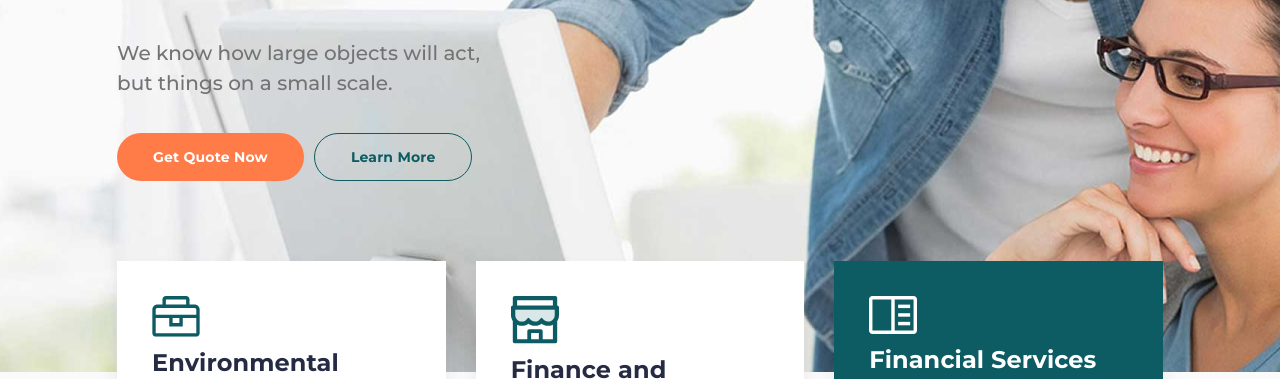
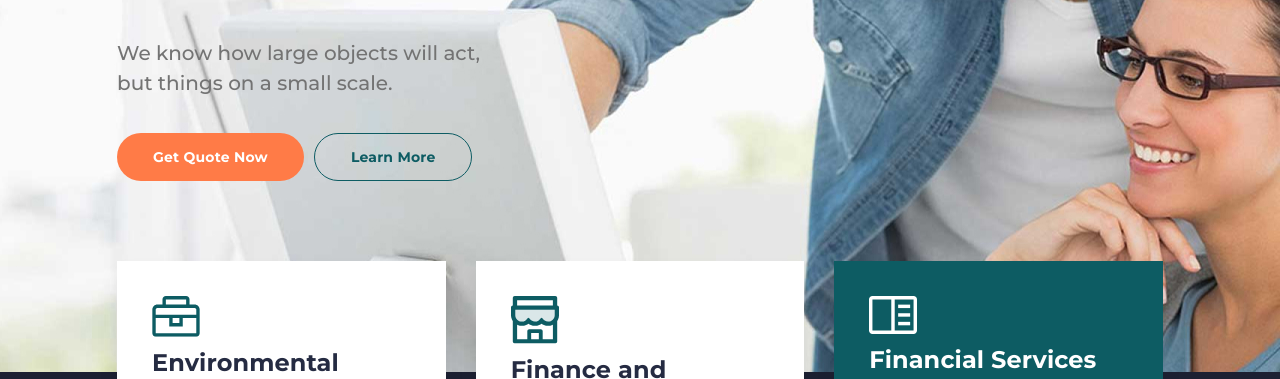
Before and after one commit to optgng/proj__site, a plain HTML site: page web_prj/index.html in a window 1280 px wide. Shown: the part 421-800 px from the top of the page. Drawn offline with Linux system fonts and the light colour scheme.

Commit message:
change styles and pictures

```diff
--- a/web_prj/css/style.css
+++ b/web_prj/css/style.css
@@ -4,7 +4,7 @@ html, body {
     font-size: 14px;
     font-family: Montserrat, sans-serif;
     font-weight: 500;
-    background-color: #fafafa;
+    background-color: #1c2032;
     color: #252b42;
 }
 
```
